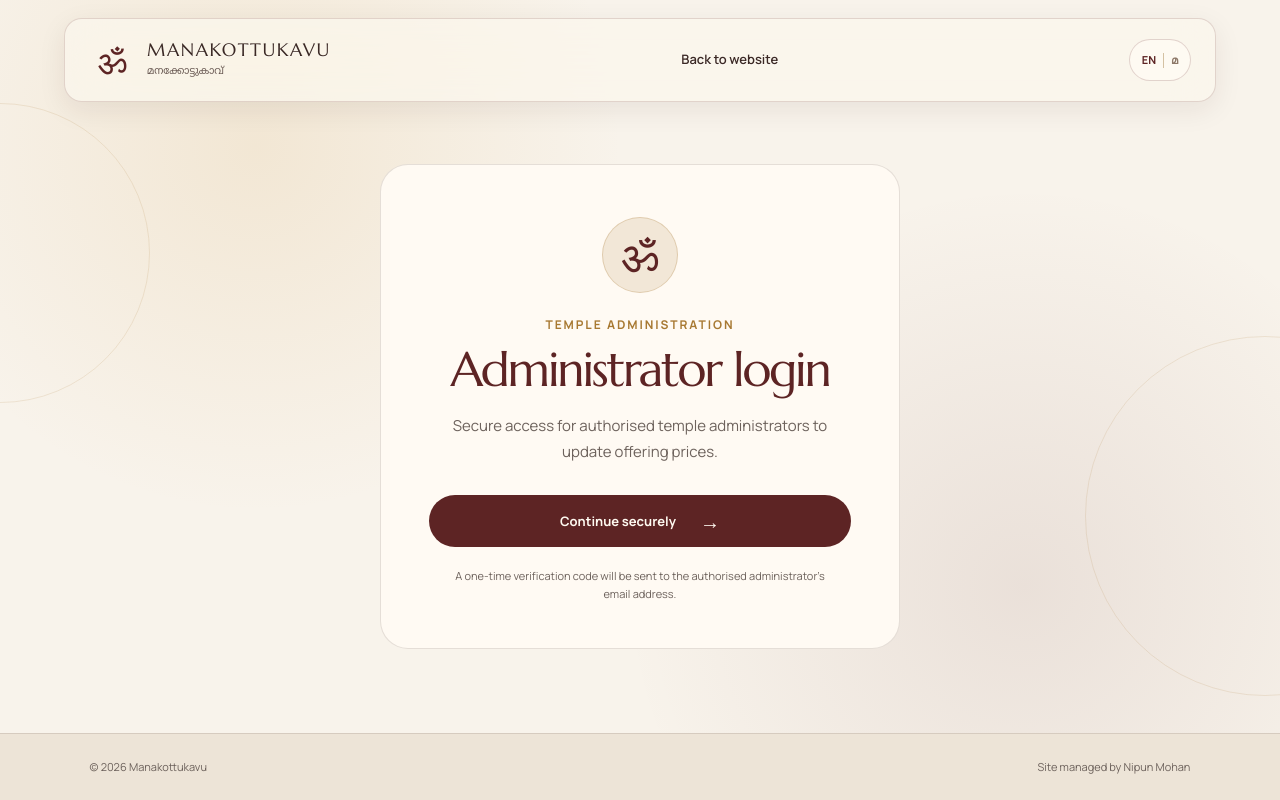
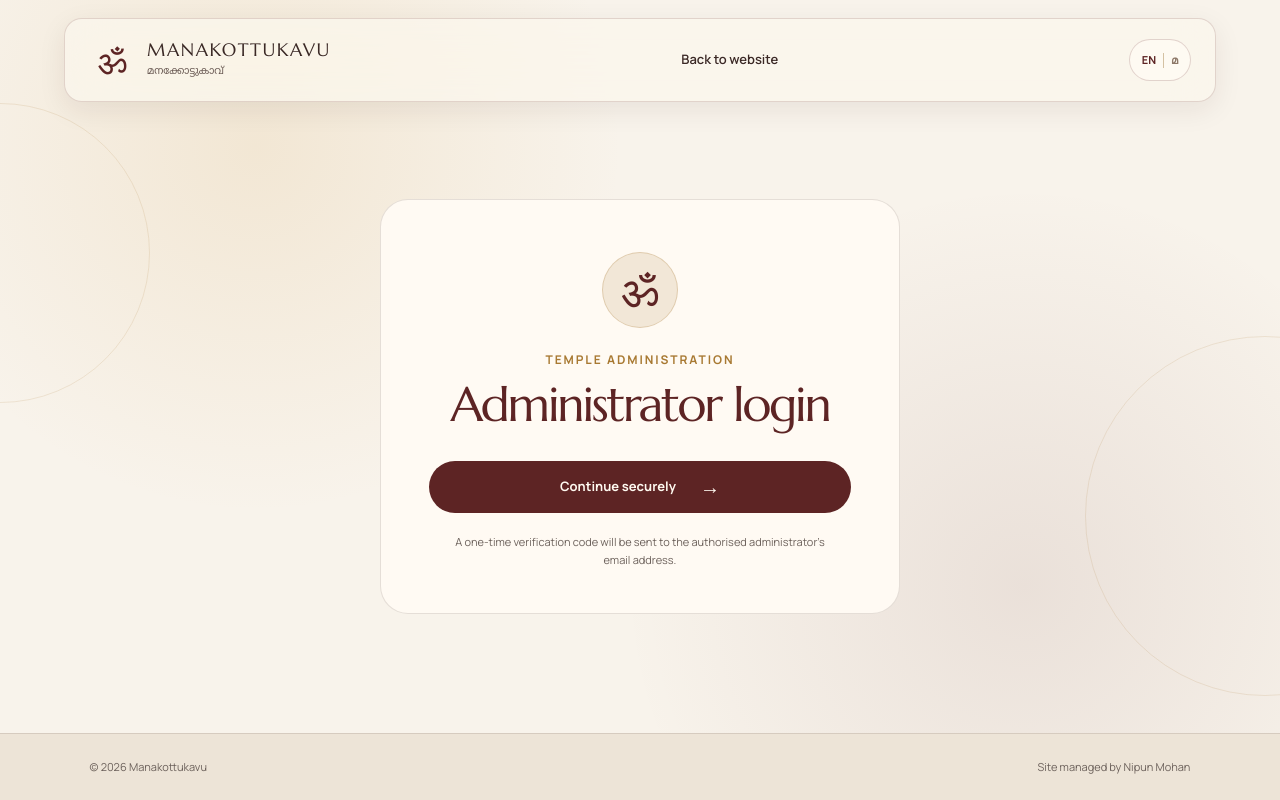
Before and after one commit to nipun-mohan/manakottukavu-temple, a Next.js app: page /temple-login in a window 1280 px wide. Built offline with nearby package versions, Linux system fonts and the light colour scheme.

Commit message:
Remove repeated administrator login description

```diff
--- a/app/temple-login/page.tsx
+++ b/app/temple-login/page.tsx
@@ -4,33 +4,38 @@ import { useEffect, useState } from "react";
 
 export default function TempleLogin() {
   const [lang, setLang] = useState<"en" | "ml">("en");
+
   useEffect(() => {
     const saved = window.localStorage.getItem("manakottukavu-language");
     if (saved === "en" || saved === "ml") setLang(saved);
   }, []);
+
   const toggleLanguage = () => setLang(current => {
     const next = current === "en" ? "ml" : "en";
     window.localStorage.setItem("manakottukavu-language", next);
     document.documentElement.lang = next;
     return next;
   });
+
   const L = ({ en, ml }: { en: React.ReactNode; ml: React.ReactNode }) => <>{lang === "en" ? en : ml}</>;
+
   return <main className={`login-page language-${lang}`}>
     <header className="site-header subpage-header">
       <a className="brand" href="/"><span className="brand-mark" aria-hidden="true">ॐ</span><span><b>MANAKOTTUKAVU</b><small>മനക്കോട്ടുകാവ്</small></span></a>
       <nav><a href="/"><L en="Back to website" ml="വെബ്സൈറ്റിലേക്ക് മടങ്ങുക"/></a></nav>
       <button className="language-toggle" onClick={toggleLanguage} aria-label="Change language"><span className={lang === "en" ? "active" : ""}>EN</span><i/><span className={lang === "ml" ? "active" : ""}>മ</span></button>
     </header>
+
     <section className="login-shell">
       <div className="login-card">
         <div className="login-symbol" aria-hidden="true">ॐ</div>
         <p className="section-kicker"><L en="Temple administration" ml="ക്ഷേത്ര ഭരണം"/></p>
         <h1><L en="Administrator login" ml="അഡ്മിനിസ്ട്രേറ്റർ ലോഗിൻ"/></h1>
-        <p><L en="Secure access for authorised temple administrators to update offering prices." ml="വഴിപാട് നിരക്കുകൾ പുതുക്കുന്നതിനുള്ള അംഗീകൃത ക്ഷേത്ര ഭാരവാഹികളുടെ സുരക്ഷിത പ്രവേശനം."/></p>
         <a className="login-button" href="/admin"><L en="Continue securely" ml="സുരക്ഷിതമായി തുടരുക"/><span aria-hidden="true">→</span></a>
         <small><L en="A one-time verification code will be sent to the authorised administrator’s email address." ml="അംഗീകൃത അഡ്മിനിസ്ട്രേറ്ററുടെ ഇമെയിൽ വിലാസത്തിലേക്ക് ഒറ്റത്തവണ സ്ഥിരീകരണ കോഡ് അയയ്ക്കും."/></small>
       </div>
     </section>
+
     <footer className="login-footer"><span>© {new Date().getFullYear()} Manakottukavu</span><span>Site managed by Nipun Mohan</span></footer>
   </main>;
 }
```
